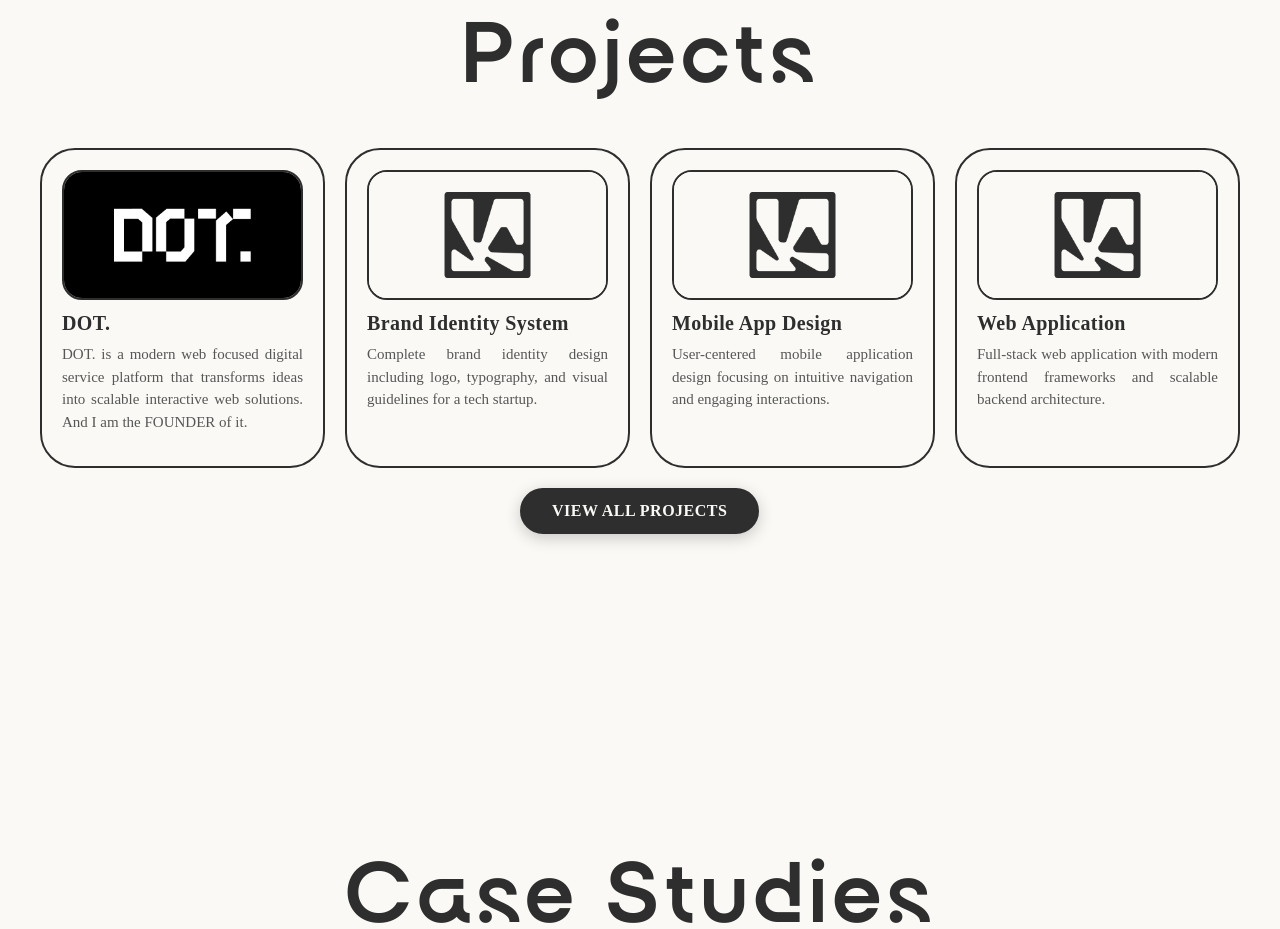
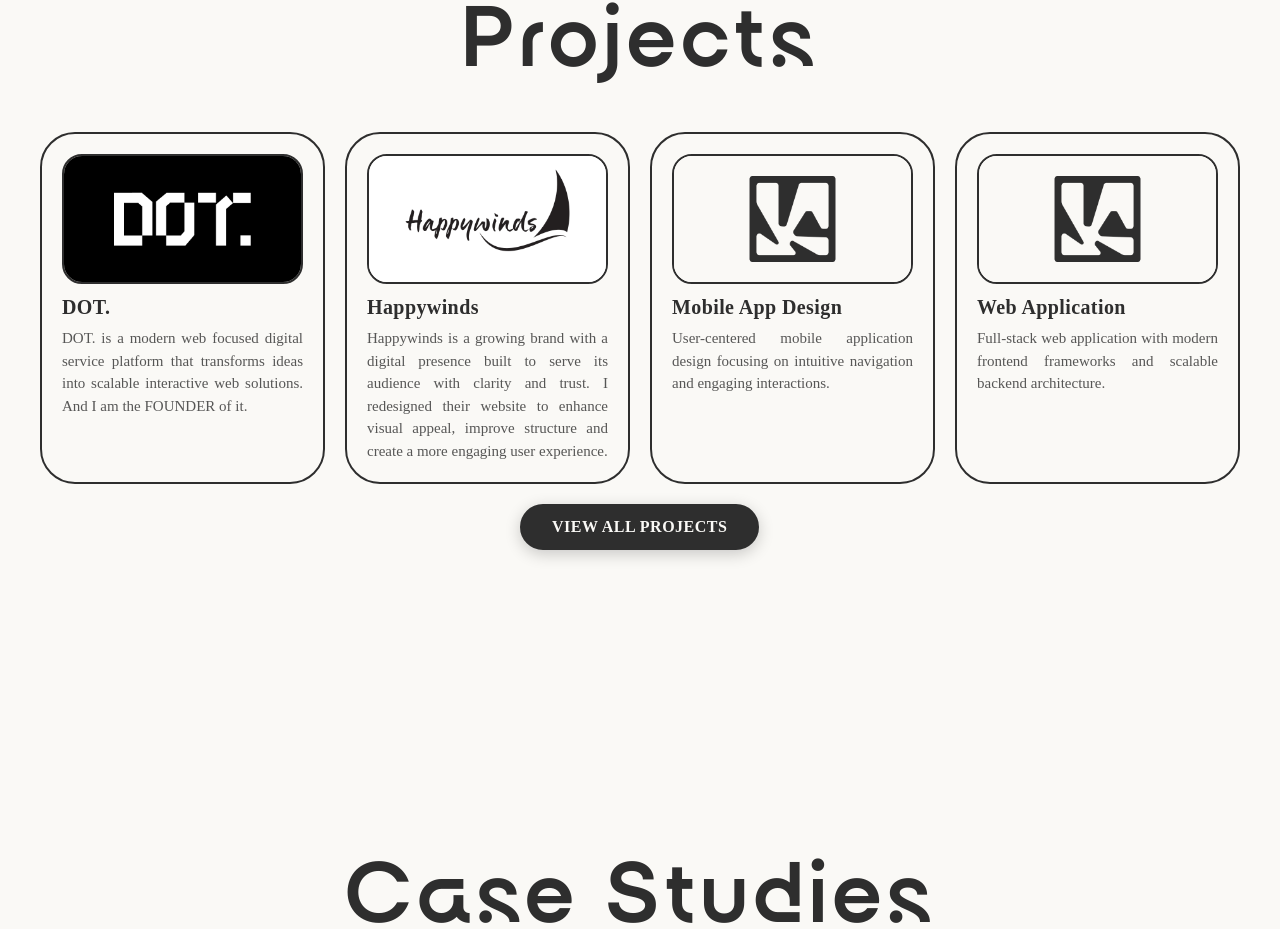
Before and after one commit to notkartik1806/Kartik-Vegad-Portfolio, a React (Vite) app: page / in a window 1280 px wide. Shown: the part 1720-2649 px from the top of the page. Built offline with nearby package versions, Linux system fonts and the light colour scheme; a web font is replaced by a local one.

Commit message:
Update Projects.jsx

```diff
--- a/src/components/Projects.jsx
+++ b/src/components/Projects.jsx
@@ -13,13 +13,18 @@ const Projects = () => {
                             <p className="card-description">DOT. is a modern web focused digital service platform that transforms ideas into scalable interactive web solutions. And I am the FOUNDER of it.</p>
                         </div>
                     </a>
-                    <div className="card">
-                        <div className="card-image">
-                            <img src={`${import.meta.env.BASE_URL}images/examplary.png`} alt="Brand Identity System" />
+                    <a href="https://happywinds.in/" target="_blank" rel="noopener noreferrer" className="card-link">
+                        <div className="card">
+                            <div className="card-image">
+                                <img src={`${import.meta.env.BASE_URL}images/ProjectHappywinds.png`} alt="Happywinds" />
+                            </div>
+                            <h3 className="card-title">Happywinds</h3>
+                            <p className="card-description">
+                                Happywinds is a growing brand with a digital presence built to serve its audience with clarity and trust. I redesigned their website to enhance visual appeal, improve structure and create a more engaging user experience.
+                            </p>
                         </div>
-                        <h3 className="card-title">Brand Identity System</h3>
-                        <p className="card-description">Complete brand identity design including logo, typography, and visual guidelines for a tech startup.</p>
-                    </div>
+                    </a>
+
                     <div className="card">
                         <div className="card-image">
                             <img src={`${import.meta.env.BASE_URL}images/examplary.png`} alt="Mobile App Design" />
```
